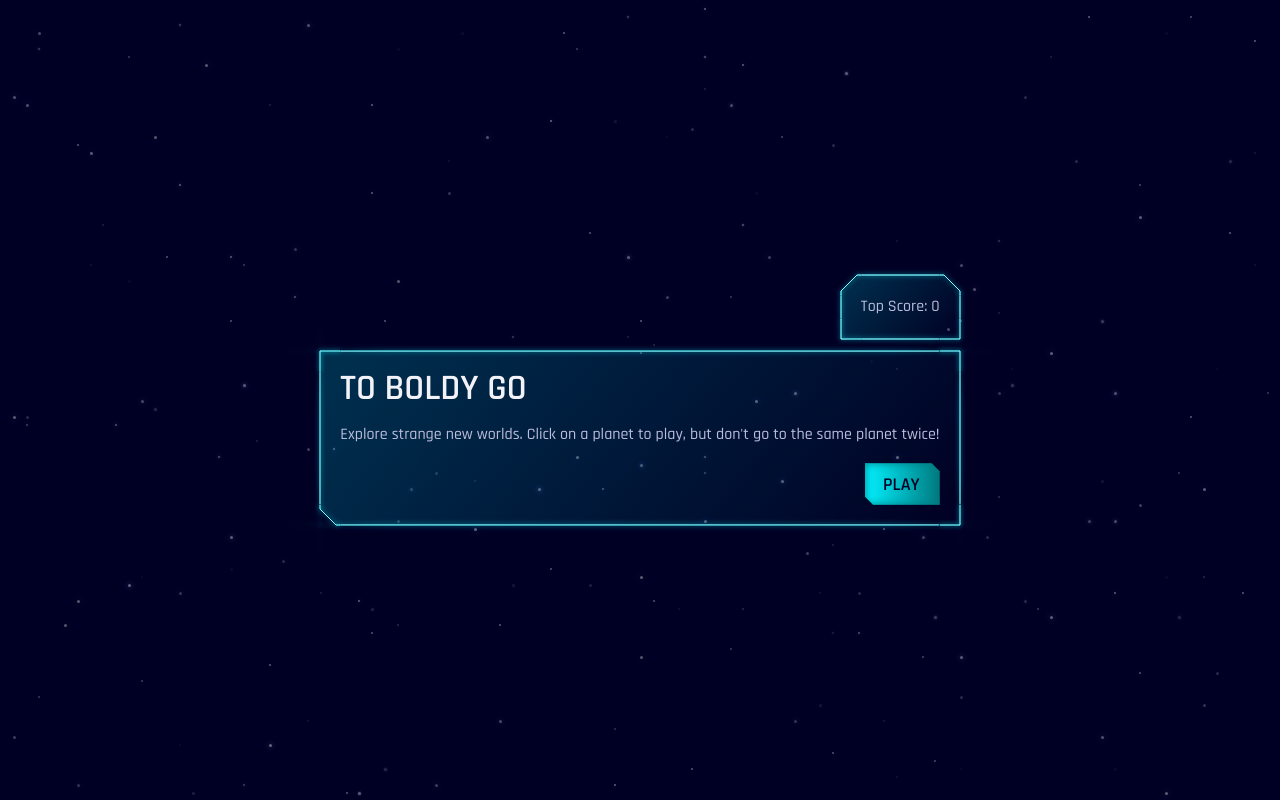
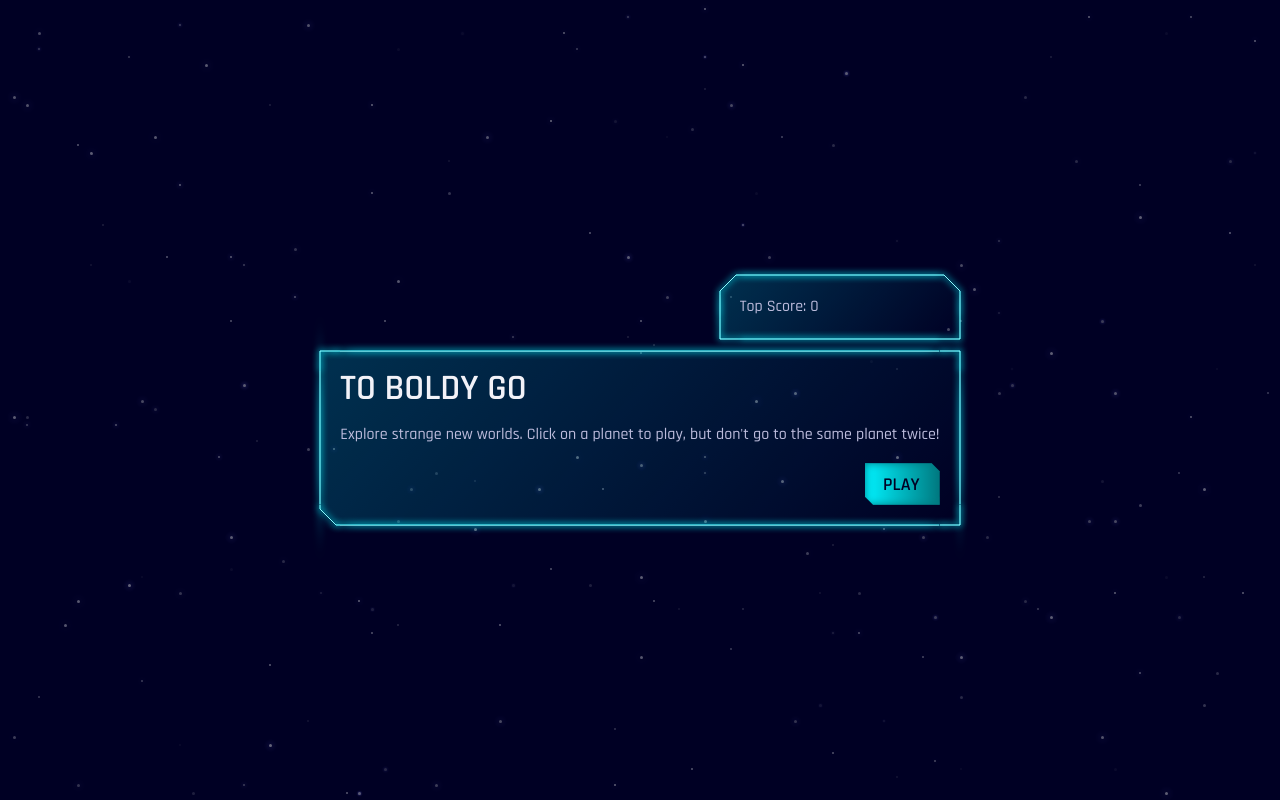
Before and after one commit to acarlie/remember-it-again, a React (Create React App) app: page / in a window 1280 px wide. Built offline with nearby package versions, Linux system fonts and the light colour scheme.

Commit message:
wip(glow)

```diff
--- a/src/components/cards/outline-card.tsx
+++ b/src/components/cards/outline-card.tsx
@@ -5,7 +5,10 @@ import { css, keyframes, Keyframes, SerializedStyles } from "@emotion/react"
 import { defaultCornerSize, CardVariant, GlowAnimationProps, SideProps, CornerProps, OutlineCardProps } from "./card.definitions"
 import { StyleRecord } from '../../utilities';
 import { theme, updateOpacity, ColorValue } from '../../theme';
+import sprite from '../../assets/sprites/glow.svg'
+import spriteVertical from '../../assets/sprites/glow-vertical.svg'
 import CSS from 'csstype';
+import * as React from 'react';
 
 const svgPadding = 2
 const svgCornerSize = 22
@@ -68,6 +71,17 @@ const sharedStyles: StyleRecord = {
         .stroke-bottom {
             stroke-width: 1px;
         }
+
+        .stroke-corner {
+
+            stroke-width: 3px;
+            stroke: ${updateOpacity(theme.color.primary200, .65)};
+        }
+        .stroke-blur {
+
+            stroke-width: 3px;
+            stroke: ${updateOpacity(theme.color.primary200, .95)};
+        }
     `,
     background: css`
         height: 100%;
@@ -98,7 +112,7 @@ const variantStyles: Record<CardVariant, { grid: SerializedStyles, background: S
             ${sharedStyles.grid}
 
             [class^="stroke"] {
-                filter: drop-shadow(0px 0px 3px ${variants.primary.dark});
+                /* filter: drop-shadow(0px 0px 3px ${variants.primary.dark}); */
                 animation-name: ${animations.primary};
             }
 
@@ -120,7 +134,7 @@ const variantStyles: Record<CardVariant, { grid: SerializedStyles, background: S
             ${sharedStyles.grid}
 
             [class^="stroke"] {
-                filter: drop-shadow(0px 0px 3px ${variants.secondary.dark});
+                /* filter: drop-shadow(0px 0px 3px ${variants.secondary.dark}); */
                 animation-name: ${animations.secondary};
             }
 
@@ -154,6 +168,14 @@ const Corner = ({ rotation, animation, isClipped, cornerSize = defaultCornerSize
 
     return (
         <svg className="container" style={{ transform: `rotate(${rotation}deg)` }} xmlns="http://www.w3.org/2000/svg" width="100%" height="100%" viewBox="0 0 22 22">
+            {/* <filter id="glow" x="-100%" y="-100%" height="300%" width="300%"> */}
+            {/* <feOffset result="offOut" in="SourceGraphic" dx="0" dy="0"></feOffset> */}
+            {/* <feGaussianBlur result="blurOut" in="offOut" stdDeviation="2"></feGaussianBlur> */}
+            {/* <feBlend in="SourceGraphic" in2="blurOut" mode="overlay"></feBlend> */}
+            {/* </filter> */}
+            {/* {process.env.PUBLIC_URL + '/assets/images/sm/' + props.img}
+            `/static/images/sprites.svg#${name}` */}
+            <path className="stroke-corner" filter={`url(${sprite}#glow)`} d={path} />
             <path className="stroke-bottom" d={path} style={animation && getAnimationStyles(animation)} />
             <path className="stroke-top" d={path} style={animation && getAnimationStyles(animation)} />
         </svg>
@@ -161,18 +183,39 @@ const Corner = ({ rotation, animation, isClipped, cornerSize = defaultCornerSize
 }
 
 const SideHorizontal = ({ rotation, animation }: SideProps) => (
-    <svg className="container" style={{ transform: `rotate(${rotation}deg)` }} xmlns="http://www.w3.org/2000/svg" width="100%" height="100%" viewBox="0 0 60 22" preserveAspectRatio="none">
-        <line className="stroke-bottom" x1="60" y1="2" y2="2" style={animation && getAnimationStyles(animation)} />
-        <line className="stroke-top" x1="60" y1="2" y2="2" style={animation && getAnimationStyles(animation)} />
+    <svg className="container" style={{ transform: `rotate(${rotation}deg)` }} xmlns="http://www.w3.org/2000/svg" width="100%" height="100%" viewBox="0 0 200 22" preserveAspectRatio="none">
+
+        <filter id="blurMe" filterUnits="userSpaceOnUse" x="-200%" y="-200%" height="600%" width="600%">
+            <feGaussianBlur in="SourceGraphic" stdDeviation="3" />
+        </filter>
+        <line className="stroke-blur" x1="200" y1="2" y2="2" filter="url(#blurMe)" />
+        <line className="stroke-bottom" x1="200" y1="2" y2="2" style={animation && getAnimationStyles(animation)} />
+        <line className="stroke-top" x1="200" y1="2" y2="2" style={animation && getAnimationStyles(animation)} />
     </svg>
 )
 
-const SideVertical = ({ rotation, animation }: SideProps) => (
-    <svg className="container" style={{ transform: `rotate(${rotation}deg)` }} xmlns="http://www.w3.org/2000/svg" width="100%" height="100%" viewBox="0 0 22 16" preserveAspectRatio="none">
-        <line className="stroke-bottom" x1="2" x2="2" y2="16" style={animation && getAnimationStyles(animation)} />
-        <line className="stroke-top" x1="2" x2="2" y2="16" style={animation && getAnimationStyles(animation)} />
-    </svg>
-)
+const SideVertical = ({ rotation, animation }: SideProps) => {
+    const svg = React.useRef<any | undefined>(undefined);
+    const height = React.useRef<number>(16)
+    console.log(height)
+
+    React.useEffect(() => {
+        height.current = svg.current.scrollHeight
+        console.log(height.current)
+    }, [svg]);
+
+    return (
+
+        <svg ref={svg} className="container" style={{ transform: `rotate(${rotation}deg)` }} xmlns="http://www.w3.org/2000/svg" width="100%" height="100%" viewBox={`0 0 22 ${height.current}`} preserveAspectRatio="none">
+            <filter id="blurMe2" filterUnits="userSpaceOnUse" x="-100%" y="-100%" height="300%" width="300%">
+                <feGaussianBlur in="SourceGraphic" stdDeviation="3" />
+            </filter>
+            <line className="stroke-blur" x1="2" x2="2" y2={height.current} filter={`url(${spriteVertical}#glow-vertical)`} />
+            <line className="stroke-bottom" x1="2" x2="2" y2={height.current} style={animation && getAnimationStyles(animation)} />
+            <line className="stroke-top" x1="2" x2="2" y2={height.current} style={animation && getAnimationStyles(animation)} />
+        </svg>
+    )
+}
 
 /**
  * @Note Only using emotion on top level component to reduce repeated <style> tags rendering
--- a/src/game/start.tsx
+++ b/src/game/start.tsx
@@ -46,9 +46,9 @@ export const Start = () => {
         <div css={startStyles.wrapper}>
             <div css={startStyles.innerWrapper}>
                 <div css={startStyles.topRow}>
-                    <OutlineCard tl tr animation={{ length: 3000, delay: 0 }}> Top Score: {topScore} </OutlineCard>
+                    <OutlineCard tl tr> Top Score: {topScore} </OutlineCard>
                 </div>
-                <OutlineCard bl variant='primary' animation={{ length: 3000, delay: 0 }}>
+                <OutlineCard bl variant='primary'>
                     <div css={startStyles.mainCard}>
                         <h2 css={startStyles.title}>To Boldy Go</h2>
                         <p>Explore strange new worlds. Click on a planet to play, but don't go to the same planet twice!</p>
```
Also changed, not shown: src/assets/sprites/glow-vertical.svg (added), src/assets/sprites/glow.svg (added).
